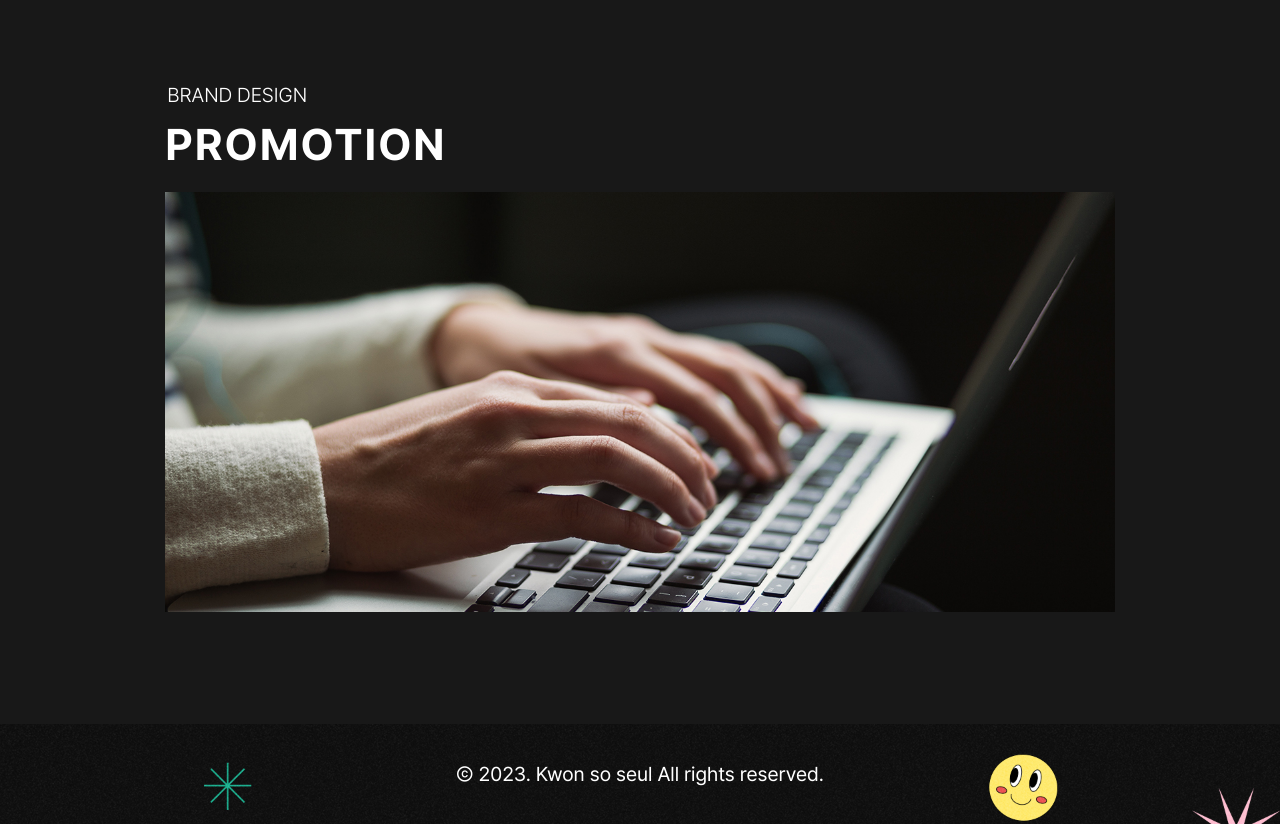
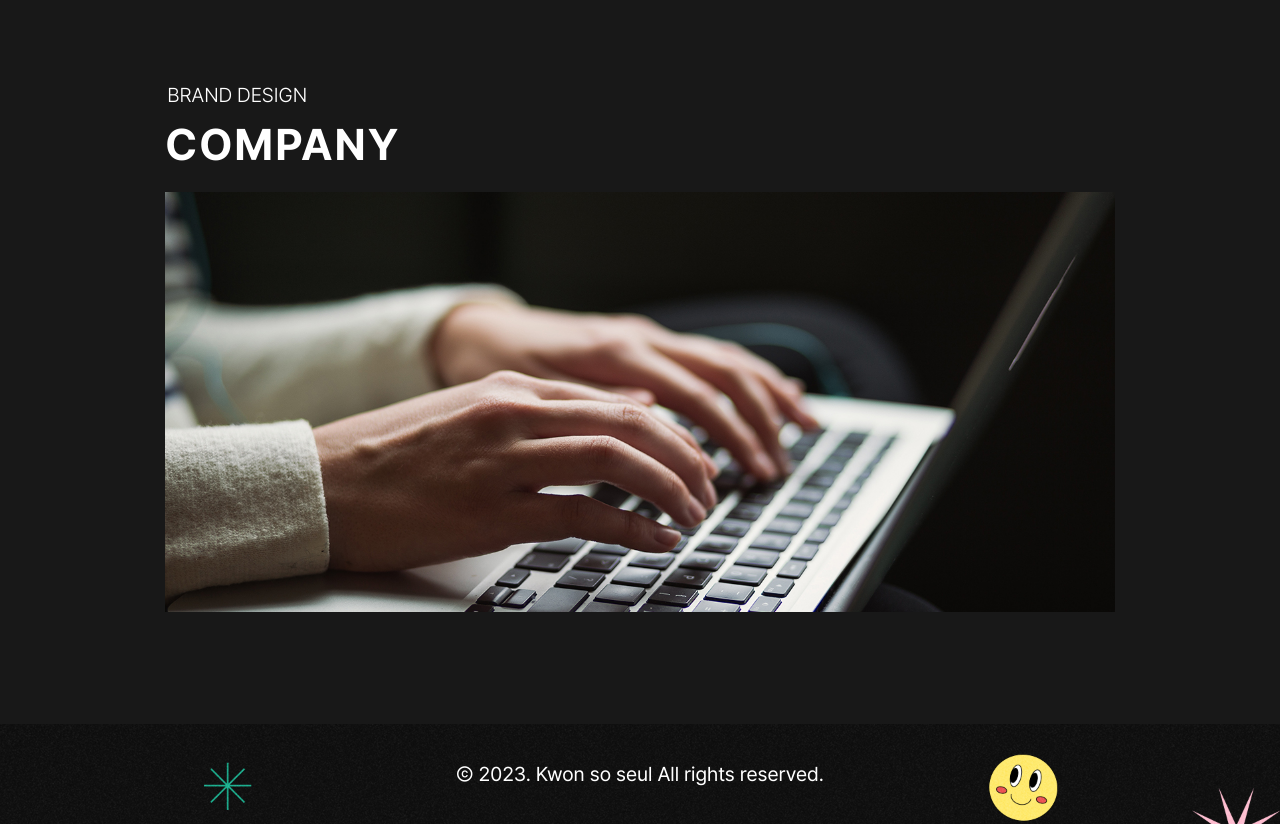
Before and after one commit to black-skirt/test, a plain HTML site: page index.html in a window 1280 px wide. Shown: the part 3900-4724 px from the top of the page. Drawn offline with Linux system fonts and the light colour scheme; a web font is replaced by a local one.

Commit message:
portfolio add

```diff
--- a/index.html
+++ b/index.html
@@ -208,7 +208,7 @@
           <!--<a href="#"> 현재창 링크연결 -->
           <div class="port-txt">
             <div class="port-cate">brand design</div>
-            <div class="port-head">promotion</div>
+            <div class="port-head">company</div>
           </div>
           <a href="#" target="_blank" title="company">
             <!--//<a href="#"> 현재창 링크연결 -->
```
Also changed, not shown: 1 other file.
